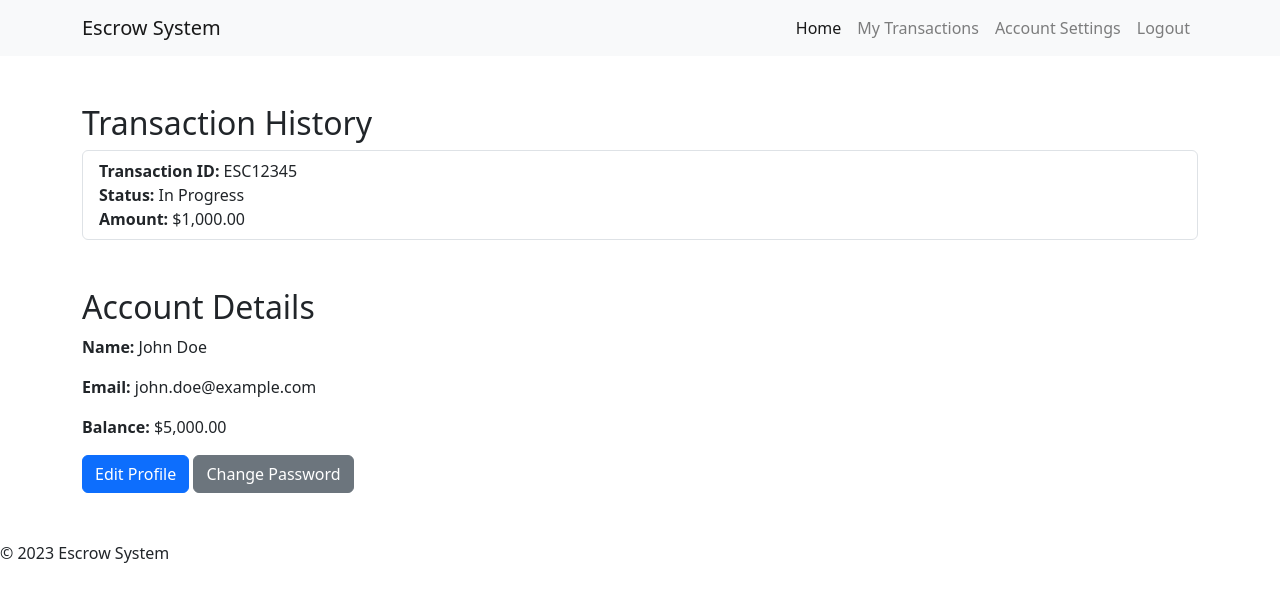
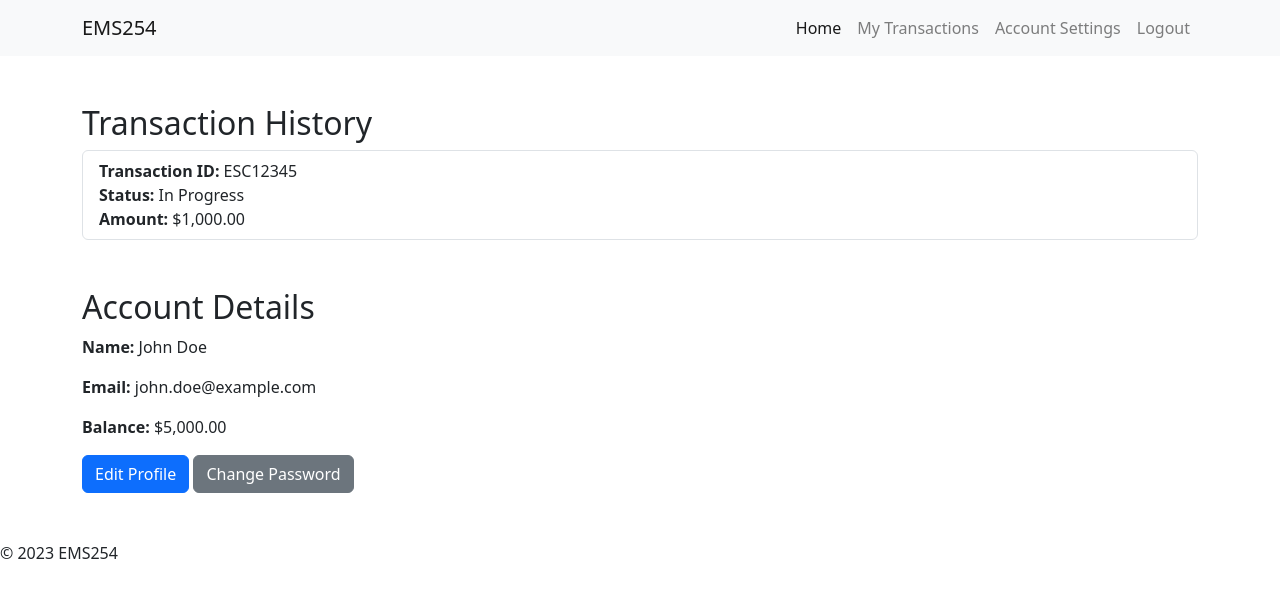
Before and after one commit to dennisnderitu254/EMS254-Frontend, a Flask app: page /d in a window 1280 px wide. Shown: the top 602 px of the page. Run offline with Flask 3, Linux system fonts and the light colour scheme; some libraries are stand-ins or nearby versions.

```diff
--- a/templates/dashboard.html
+++ b/templates/dashboard.html
@@ -3,7 +3,7 @@
 <head>
   <meta charset="utf-8">
   <meta name="viewport" content="width=device-width, initial-scale=1">
-  <title>EMS User Dashboard</title>
+  <title>EMS254 User Dashboard</title>
   <!-- Add Bootstrap CSS -->
   <link rel="stylesheet" href="https://maxcdn.bootstrapcdn.com/bootstrap/4.5.2/css/bootstrap.min.css">
   <link href="https://cdn.jsdelivr.net/npm/bootstrap@5.5.2/dist/css/bootstrap.min.css" rel="stylesheet" integrity="sha384-KyZXEAg3QhqLMpG8r+Jnujsl5+iN4dXn5s5puhQGq6x9k9y7mFkf4k+i5mM5f5gy" crossorigin="anonymous">
@@ -34,7 +34,7 @@
   <header>
     <nav class="navbar navbar-expand-lg navbar-light bg-light">
         <div class="container">
-            <a class="navbar-brand" href="#">Escrow System</a>
+            <a class="navbar-brand" href="#">EMS254</a>
             <button class="navbar-toggler" type="button" data-bs-toggle="collapse" data-bs-target="#navbarNav" aria-controls="navbarNav" aria-expanded="false" aria-label="Toggle navigation">
                 <span class="navbar-toggler-icon"></span>
             </button>
@@ -87,7 +87,7 @@
 </main>
 
 <footer class="mt-5">
-  <p>&copy; 2023 Escrow System</p>
+  <p>&copy; 2023 EMS254</p>
 </footer>
 
 <!-- Include Bootstrap JavaScript and jQuery (Optional, if needed) -->
```
